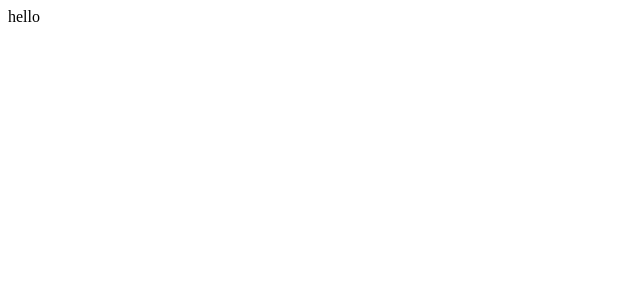
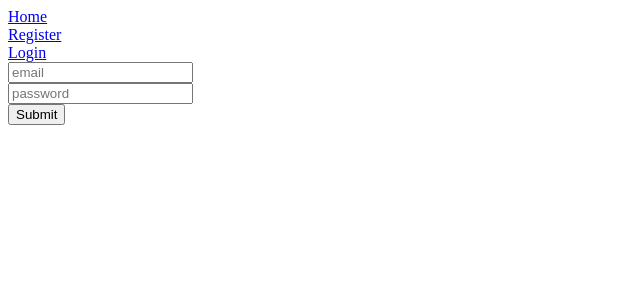
Before and after one commit to chladek/wewillsee, a React (Create React App) app: page /register in a window 1280 px wide. Shown: the top 300 px of the page, without its empty margins (0-640 px from the left). Built offline with nearby package versions, Linux system fonts and the light colour scheme.

Commit message:
Add register,login,home page

```diff
--- a/src/App.tsx
+++ b/src/App.tsx
@@ -1,12 +1,32 @@
 import React from 'react';
-import { BrowserRouter, Route, Switch } from 'react-router-dom';
+import { BrowserRouter, Route, Switch, Link } from 'react-router-dom';
+import Register from './pages/Register';
+import Login from './pages/Login';
+import Home from './pages/Home';
 
 const App: React.FC = () => {
   return (
     <BrowserRouter>
-      <Switch>
-        <Route path="/" render={() => <div>hello</div>} />
-      </Switch>
+      <div>
+        <header>
+          <div>
+            <div>
+              <Link to="/home">Home</Link>
+            </div>
+            <div>
+              <Link to="/register">Register</Link>
+            </div>
+            <div>
+              <Link to="/login">Login</Link>
+            </div>
+          </div>
+        </header>
+        <Switch>
+          <Route exact path="/" component={Home} />
+          <Route exact path="/register" component={Register} />
+          <Route exact path="/login" component={Login} />
+        </Switch>
+      </div>
     </BrowserRouter>
   );
 };
--- /dev/null
+++ b/src/pages/Home.tsx
@@ -0,0 +1,10 @@
+import React from 'react';
+import { Link } from 'react-router-dom';
+
+interface Props {}
+
+const Home: React.FC<Props> = () => {
+  return <div>Home</div>;
+};
+
+export default Home;
--- /dev/null
+++ b/src/pages/Login.tsx
@@ -0,0 +1,10 @@
+import React from 'react';
+import PropTypes from 'prop-types';
+
+interface Props {}
+
+const Login: React.FC<Props> = () => {
+  return <div>login</div>;
+};
+
+export default Login;
--- /dev/null
+++ b/src/pages/Register.tsx
@@ -0,0 +1,38 @@
+import React, { useState } from 'react';
+
+interface Props {}
+
+const Register: React.FC<Props> = () => {
+  const [email, setemail] = useState('');
+  const [password, setpassword] = useState('');
+  return (
+    <form
+      onSubmit={(e) => {
+        e.preventDefault();
+      }}
+    >
+      <div>
+        <input
+          value={email}
+          placeholder="email"
+          onChange={(e) => {
+            setemail(e.target.value);
+          }}
+        />
+      </div>
+      <div>
+        <input
+          type="password"
+          value={password}
+          placeholder="password"
+          onChange={(e) => {
+            setpassword(e.target.value);
+          }}
+        />
+      </div>
+      <button type="submit">Submit</button>
+    </form>
+  );
+};
+
+export default Register;
```
